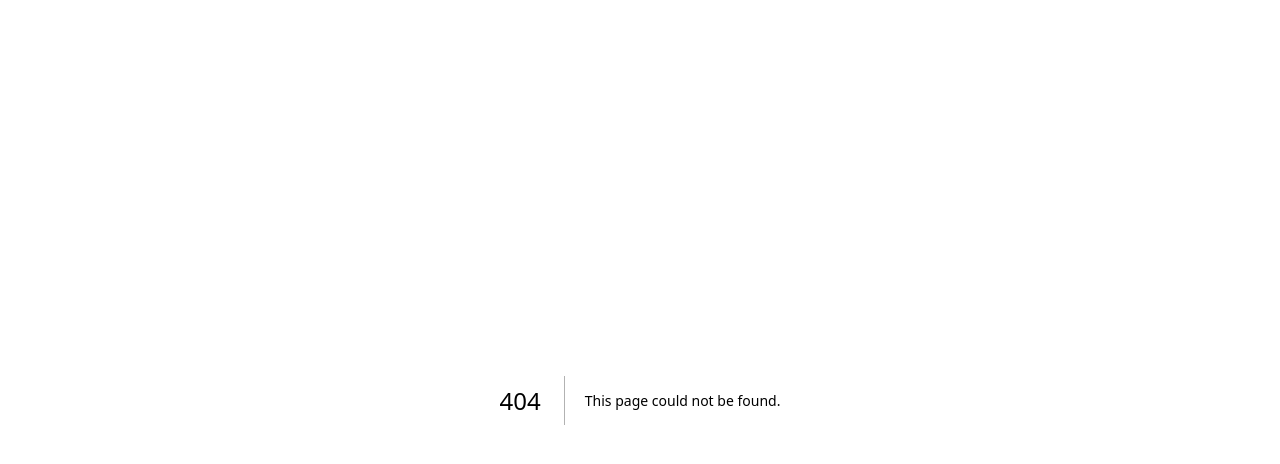
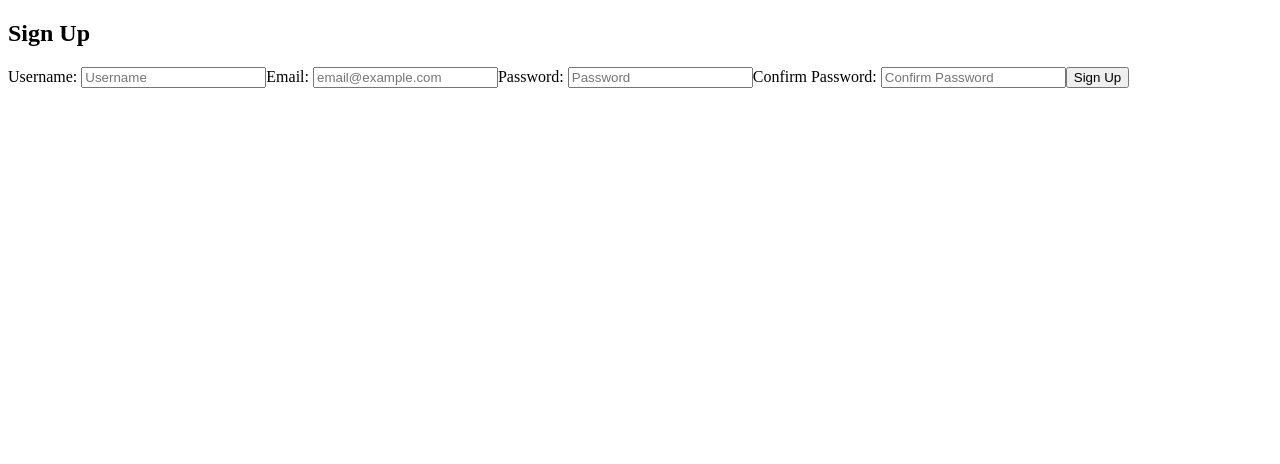
Before and after one commit to tomoi/cook_book, a Next.js app: page /signup in a window 1280 px wide. Before the commit this address had no page. Shown: the top 464 px of the page. Built offline with nearby package versions, Linux system fonts and the light colour scheme.

Commit message:
changes tro login/sighup - no api connection, but zod is working to serve errors

```diff
--- /dev/null
+++ b/src/app/api/auth/[...all]/route.ts
@@ -0,0 +1,4 @@
+import { auth } from '@/utils/auth';
+import { toNextJsHandler } from 'better-auth/next-js';
+
+export const { POST, GET } = toNextJsHandler(auth);
--- a/src/app/api/users/route.ts
+++ b/src/app/api/users/route.ts
@@ -1,3 +1,6 @@
+import { betterAuth } from "better-auth";
+import { headers } from "next/headers";
+
 export async function GET(request: Request) {
 
 }
--- /dev/null
+++ b/src/pages/signup.tsx
@@ -0,0 +1,86 @@
+'use client';
+
+import z from 'zod';
+import { useForm } from 'react-hook-form';
+import { zodResolver } from '@hookform/resolvers/zod';
+
+const userSchema = z
+    .object({
+        userName: z
+            .string()
+            .min(4, { message: 'User Name must be longer than 4 characters.' }),
+        email: z
+            .string()
+            .email({ message: 'Please enter a valid email address.' }),
+        password: z
+            .string()
+            .min(6, { message: 'Password must be at least 6 characters.' })
+            .regex(/[a-zA-Z]/, { message: 'Must contain at least one letter.' })
+            .regex(/[0-9]/, { message: 'Must contain at least one number.' })
+            .regex(/[^a-zA-Z0-9]/, {
+                message: 'Must contain at least one special character.',
+            }),
+        confirmPassword: z.string(),
+    })
+    .refine((data) => data.password === data.confirmPassword, {
+        message: 'Passwords do not match.',
+        path: ['confirmPassword'],
+    });
+
+export type SignUpFormValues = z.infer<typeof userSchema>;
+
+export default function SignUpForm() {
+    const {
+        register,
+        handleSubmit,
+        formState: { errors },
+    } = useForm({
+        resolver: zodResolver(userSchema),
+    });
+
+    return (
+        <div className="sign-up-form">
+            <h2>Sign Up</h2>
+            <form
+                onSubmit={handleSubmit((data) => {
+                    console.log(data);
+                })}
+            >
+                <label htmlFor="userName">Username: </label>
+                <input
+                    type="text"
+                    {...register('userName')}
+                    placeholder="Username"
+                />
+                {errors.userName?.message && <p>{errors.userName?.message}</p>}
+                <label htmlFor="email">Email: </label>
+                <input
+                    type="text"
+                    {...register('email')}
+                    placeholder="email@example.com"
+                />
+                {errors.email?.message && <p>{errors.email?.message}</p>}
+
+                <label htmlFor="password">Password: </label>
+                <input
+                    type="text"
+                    {...register('password')}
+                    placeholder="Password"
+                />
+                {errors.password?.message && <p>{errors.password?.message}</p>}
+
+                <label htmlFor="confirmPassword">Confirm Password: </label>
+                <input
+                    type="text"
+                    {...register('confirmPassword')}
+                    placeholder="Confirm Password"
+                />
+                {errors.confirmPassword?.message && (
+                    <p>{errors.confirmPassword?.message}</p>
+                )}
+
+                <button>Sign Up</button>
+            </form>
+        </div>
+    );
+}
--- /dev/null
+++ b/src/utils/auth-client.ts
@@ -0,0 +1,2 @@
+import { createAuthClient } from "better-auth/react";
+export const authClient = createAuthClient();
```
Also changed, not shown: src/pages/login.tsx (+9 -1 lines).
